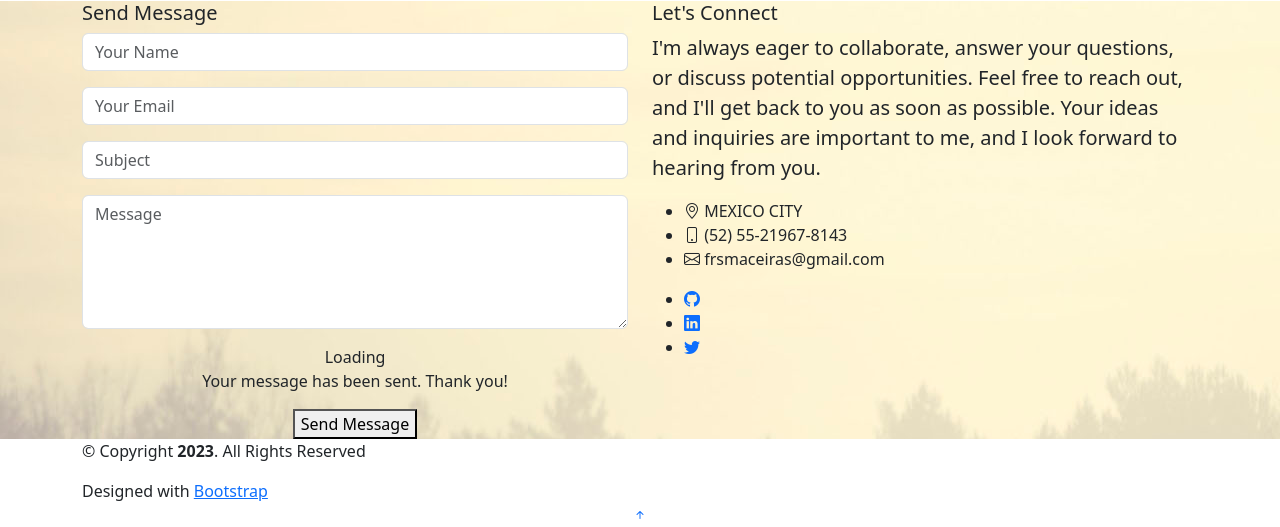
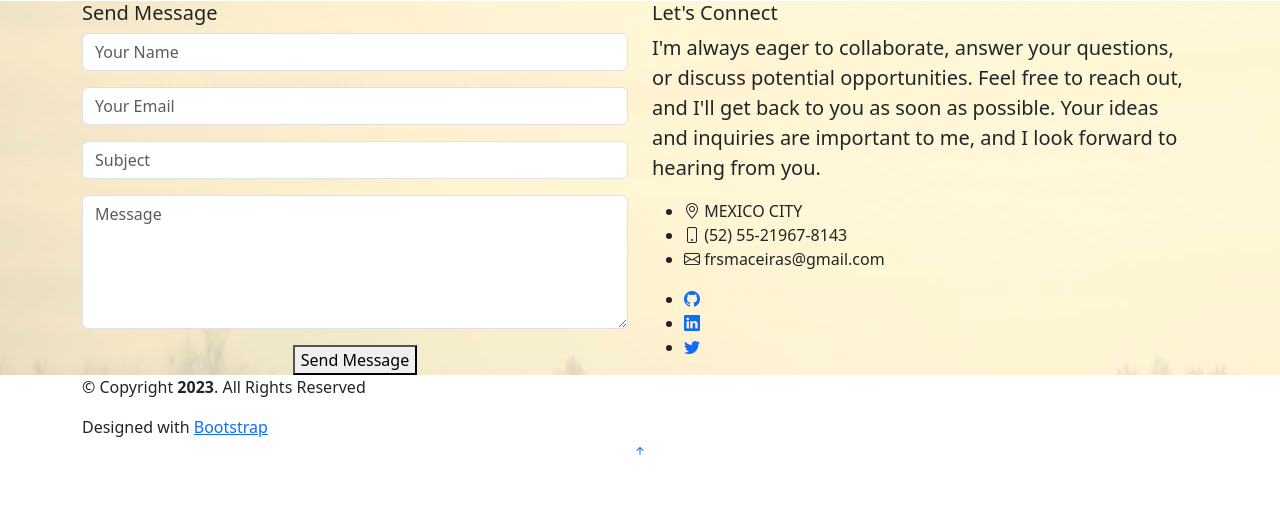
Before and after one commit to Okamiryuku/WebPortafolio, a Flask app: page / in a window 1280 px wide. Shown: the part 1385-1912 px from the top of the page. After the commit the page ends 1840 px from the top, so only its background shows below. Run offline with Flask 3, Linux system fonts and the light colour scheme; some libraries are stand-ins or nearby versions.

Commit message:
Contact form updated

```diff
--- a/templates/index.html
+++ b/templates/index.html
@@ -464,12 +464,7 @@
                               <textarea class="form-control" name="message" rows="5" placeholder="Message" required></textarea>
                             </div>
                           </div>
-                          <div class="col-md-12 text-center my-3">
-                            <div class="loading">Loading</div>
-                            <div class="error-message"></div>
-                            <div class="sent-message">Your message has been sent. Thank you!</div>
-                          </div>
-                          <div class="col-md-12 text-center">
+                          <div class="col-md-12 mt-3 text-center">
                             <button type="submit" class="button button-a button-big button-rouded">Send Message</button>
                           </div>
                         </div>
```
